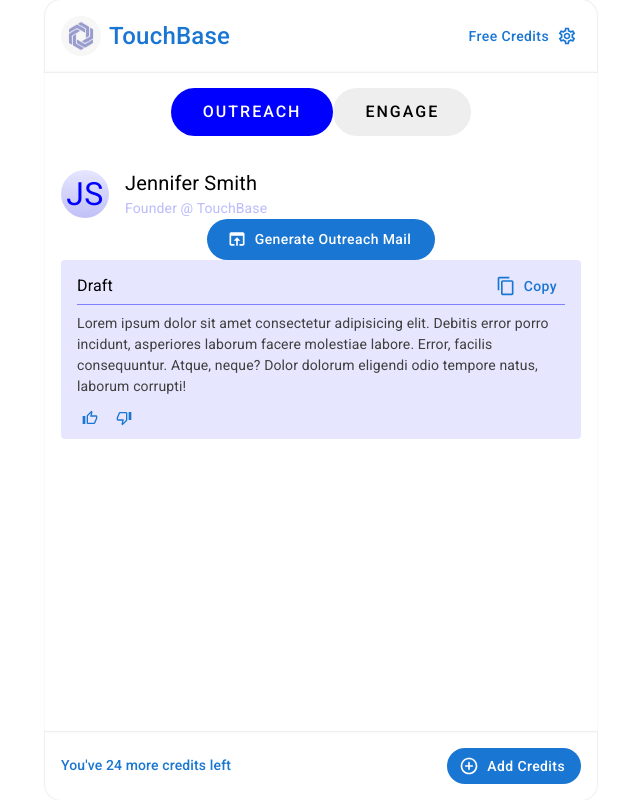
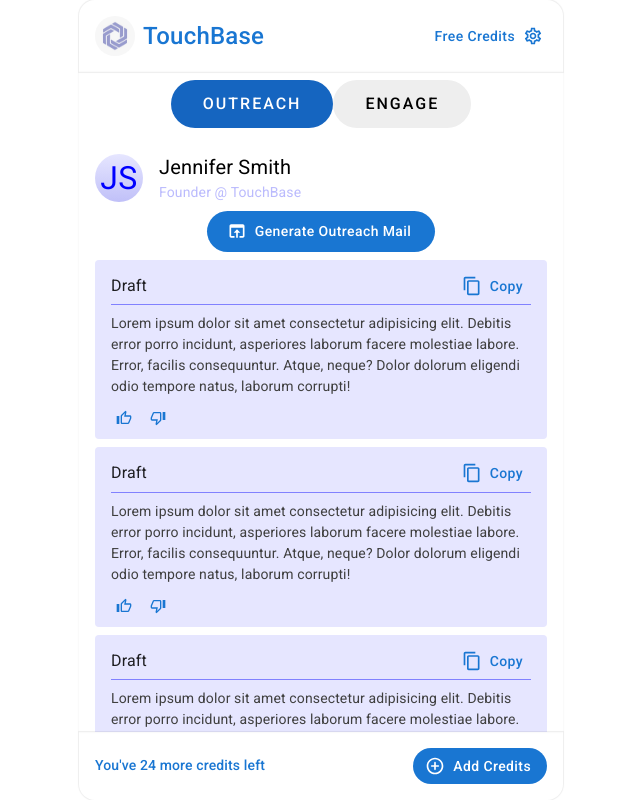
Before and after one commit to AHTHneeuhl/touchbase, a React (Create React App) app: page / in a window 1280 px wide. Shown: the whole page, without its empty margins (319-959 px from the left). Built offline with nearby package versions, Linux system fonts and the light colour scheme.

Commit message:
chore: globalStyles setup & render draft message in list (#7)

```diff
--- a/src/components/Content.tsx
+++ b/src/components/Content.tsx
@@ -3,7 +3,10 @@ import Switcher from "./Switcher";
 
 const Content: React.FC = () => {
   return (
-    <Box height="100%" sx={{ boxShadow: "0 0 2px 0 rgba(0, 0, 0, 0.07)" }}>
+    <Box
+      height="100%"
+      sx={{ boxShadow: "0 0 2px 0 rgba(0, 0, 0, 0.07)", overflow: "auto" }}
+    >
       <Switcher />
     </Box>
   );
--- a/src/components/DraftCard.tsx
+++ b/src/components/DraftCard.tsx
@@ -5,7 +5,11 @@ import {
 } from "@mui/icons-material";
 import { Box, Button, IconButton, Stack, Typography } from "@mui/material";
 
-const DraftCard: React.FC = () => {
+type TProps = {
+  message: string;
+};
+
+const DraftCard: React.FC<TProps> = ({ message }) => {
   return (
     <Box py={1} px={2} sx={{ backgroundColor: "#e6e6ff", borderRadius: "4px" }}>
       <Stack
@@ -24,10 +28,7 @@ const DraftCard: React.FC = () => {
         </Button>
       </Stack>
       <Typography fontSize={14} color="#3f3f3f" py={1}>
-        Lorem ipsum dolor sit amet consectetur adipisicing elit. Debitis error
-        porro incidunt, asperiores laborum facere molestiae labore. Error,
-        facilis consequuntur. Atque, neque? Dolor dolorum eligendi odio tempore
-        natus, laborum corrupti!
+        {message}
       </Typography>
       <Stack
         spacing={1}
--- /dev/null
+++ b/src/components/DraftList.tsx
@@ -0,0 +1,15 @@
+import { Stack } from "@mui/material";
+import drafts from "config/drafts";
+import DraftCard from "./DraftCard";
+
+const DraftList: React.FC = () => {
+  return (
+    <Stack spacing={1} direction="column">
+      {drafts.map(({ id, message }) => (
+        <DraftCard key={id} message={message} />
+      ))}
+    </Stack>
+  );
+};
+
+export default DraftList;
--- a/src/components/Outreach.tsx
+++ b/src/components/Outreach.tsx
@@ -1,7 +1,7 @@
 import { OpenInBrowserOutlined } from "@mui/icons-material";
 import { Box, Button, Stack } from "@mui/material";
-import DraftCard from "./DraftCard";
 import User from "./User";
+import DraftList from "./DraftList";
 
 const Outreach: React.FC = () => {
   return (
@@ -12,7 +12,7 @@ const Outreach: React.FC = () => {
         profession="Founder"
         company="TouchBase"
       />
-      <Stack justifyContent="center" alignItems="center">
+      <Stack justifyContent="center" alignItems="center" py={1}>
         <Button
           variant="contained"
           sx={{ borderRadius: 16, textTransform: "none", padding: "8px 24px" }}
@@ -22,7 +22,7 @@ const Outreach: React.FC = () => {
           Generate Outreach Mail
         </Button>
       </Stack>
-      <DraftCard />
+      <DraftList />
     </Box>
   );
 };
--- a/src/components/Switcher.tsx
+++ b/src/components/Switcher.tsx
@@ -1,5 +1,5 @@
 import styled from "@emotion/styled";
-import { Box, Tab, Tabs } from "@mui/material";
+import { Box, Tab, Tabs, Typography } from "@mui/material";
 import { useState } from "react";
 import { TabPanel } from "./core";
 import Outreach from "./Outreach";
@@ -9,18 +9,18 @@ const CustomTab = styled(Tab)(({ theme }) => ({
   "&.MuiTab-root": {
     backgroundColor: "#eeeeee",
     color: "#000",
-    padding: "12px 32px",
+    padding: "8px 32px",
     letterSpacing: "2px",
     fontSize: "16px",
     "&:hover": {
-      backgroundColor: "#cccccc",
+      backgroundColor: "#eeeeee",
     },
   },
   "&.Mui-selected": {
-    backgroundColor: "#0000ff",
+    backgroundColor: "#1565C0",
     color: "#fff",
     "&:hover": {
-      backgroundColor: "#0101db",
+      backgroundColor: "#1565C0",
     },
   },
 }));
@@ -44,7 +44,7 @@ const Switcher: React.FC = () => {
       <Tabs
         value={value}
         onChange={handleChange}
-        sx={{ paddingY: 2 }}
+        sx={{ paddingY: 1 }}
         TabIndicatorProps={{
           sx: { display: "none" },
         }}
@@ -57,7 +57,7 @@ const Switcher: React.FC = () => {
         <Outreach />
       </TabPanel>
       <TabPanel value={value} index={1}>
-        Engage
+        <Typography textAlign="center">Engage</Typography>
       </TabPanel>
     </Box>
   );
--- /dev/null
+++ b/src/config/drafts.ts
@@ -0,0 +1,39 @@
+const drafts = [
+  {
+    id: 1,
+    message:
+      "Lorem ipsum dolor sit amet consectetur adipisicing elit. Debitis error porro incidunt, asperiores laborum facere molestiae labore. Error, facilis consequuntur. Atque, neque? Dolor dolorum eligendi odio tempore natus, laborum corrupti!",
+  },
+  {
+    id: 2,
+    message:
+      "Lorem ipsum dolor sit amet consectetur adipisicing elit. Debitis error porro incidunt, asperiores laborum facere molestiae labore. Error, facilis consequuntur. Atque, neque? Dolor dolorum eligendi odio tempore natus, laborum corrupti!",
+  },
+  {
+    id: 3,
+    message:
+      "Lorem ipsum dolor sit amet consectetur adipisicing elit. Debitis error porro incidunt, asperiores laborum facere molestiae labore. Error, facilis consequuntur. Atque, neque? Dolor dolorum eligendi odio tempore natus, laborum corrupti!",
+  },
+  {
+    id: 4,
+    message:
+      "Lorem ipsum dolor sit amet consectetur adipisicing elit. Debitis error porro incidunt, asperiores laborum facere molestiae labore. Error, facilis consequuntur. Atque, neque? Dolor dolorum eligendi odio tempore natus, laborum corrupti!",
+  },
+  {
+    id: 5,
+    message:
+      "Lorem ipsum dolor sit amet consectetur adipisicing elit. Debitis error porro incidunt, asperiores laborum facere molestiae labore. Error, facilis consequuntur. Atque, neque? Dolor dolorum eligendi odio tempore natus, laborum corrupti!",
+  },
+  {
+    id: 6,
+    message:
+      "Lorem ipsum dolor sit amet consectetur adipisicing elit. Debitis error porro incidunt, asperiores laborum facere molestiae labore. Error, facilis consequuntur. Atque, neque? Dolor dolorum eligendi odio tempore natus, laborum corrupti!",
+  },
+  {
+    id: 7,
+    message:
+      "Lorem ipsum dolor sit amet consectetur adipisicing elit. Debitis error porro incidunt, asperiores laborum facere molestiae labore. Error, facilis consequuntur. Atque, neque? Dolor dolorum eligendi odio tempore natus, laborum corrupti!",
+  },
+];
+
+export default drafts;
--- a/src/index.tsx
+++ b/src/index.tsx
@@ -1,13 +1,20 @@
+import { CssBaseline, ThemeProvider } from "@mui/material";
 import React from "react";
 import ReactDOM from "react-dom/client";
+import GlobalStyles from "theme/GlobalStyles";
+import theme from "theme/theme";
+import App from "./App";
 import "./index.css";
-import App from "./App";
 
 const root = ReactDOM.createRoot(
   document.getElementById("root") as HTMLElement
 );
 root.render(
   <React.StrictMode>
-    <App />
+    <ThemeProvider theme={theme}>
+      <CssBaseline />
+      <GlobalStyles />
+      <App />
+    </ThemeProvider>
   </React.StrictMode>
 );
--- /dev/null
+++ b/src/theme/GlobalStyles.tsx
@@ -0,0 +1,21 @@
+import styled from "@emotion/styled";
+
+const GlobalStyles = styled("div")({
+  body: {
+    margin: 0,
+    fontFamily: "Roboto, sans-serif",
+    scrollbarWidth: "thin",
+    scrollbarColor: "darkgrey slategrey",
+    "&::-webkit-scrollbar": {
+      width: "4px",
+    },
+    "&::-webkit-scrollbar-track": {
+      backgroundColor: "slategrey",
+    },
+    "&::-webkit-scrollbar-thumb": {
+      backgroundColor: "darkgrey",
+    },
+  },
+});
+
+export default GlobalStyles;
--- a/src/theme/theme.ts
+++ b/src/theme/theme.ts
@@ -3,11 +3,11 @@ import { createTheme } from "@mui/material";
 const theme = createTheme({
   breakpoints: {
     values: {
-      xs: 0,
-      sm: 600,
-      md: 900,
-      lg: 1200,
-      xl: 1536,
+      xs: 425,
+      sm: 532,
+      md: 612,
+      lg: 1012,
+      xl: 1440,
     },
   },
 });
```
